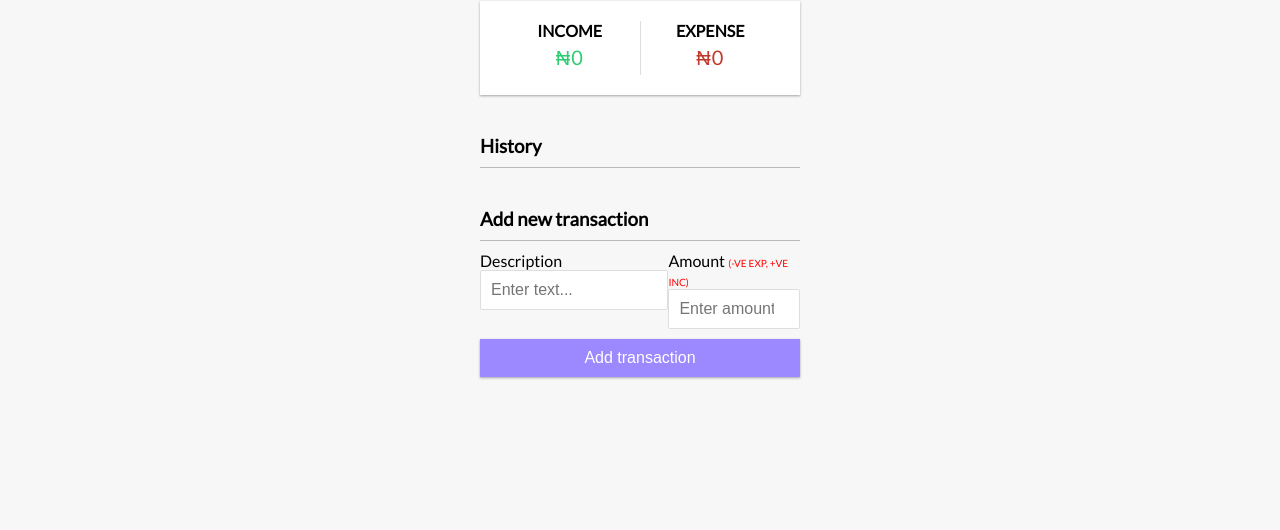
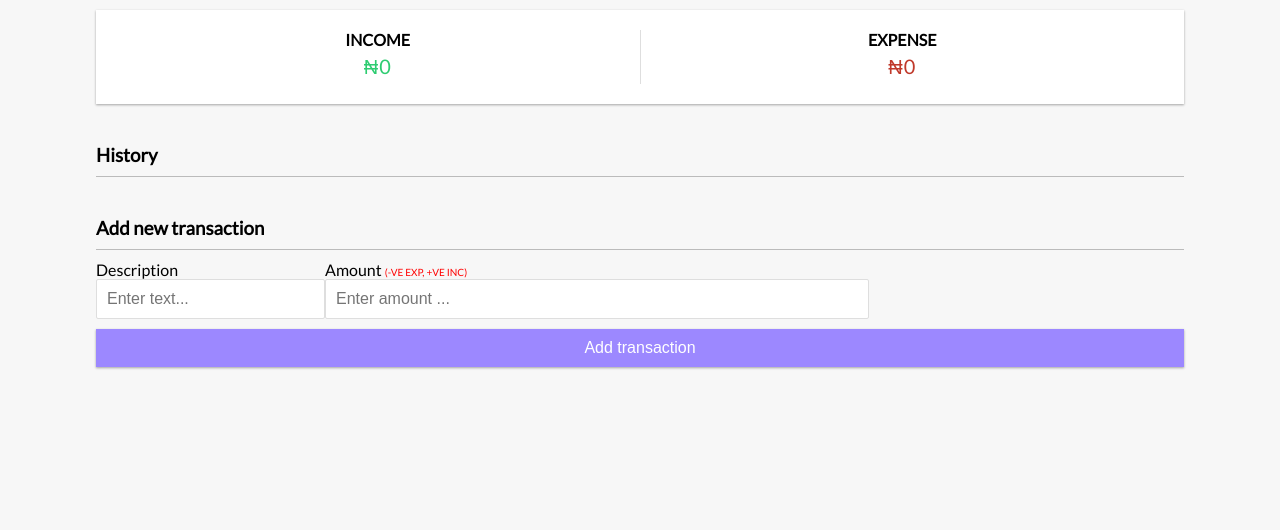
Before and after one commit to AbasiakHan/expense-tracker, a plain HTML site: page index.html in a window 1280 px wide. Shown: the part 270-800 px from the top of the page. Drawn offline with Linux system fonts and the light colour scheme.

Commit message:
width-percent

```diff
--- a/style.css
+++ b/style.css
@@ -21,7 +21,7 @@ body {
 
 .container {
   margin: 30px auto;
-  width: 320px;
+  width: 85%;
 }
 
 h1 {
```
